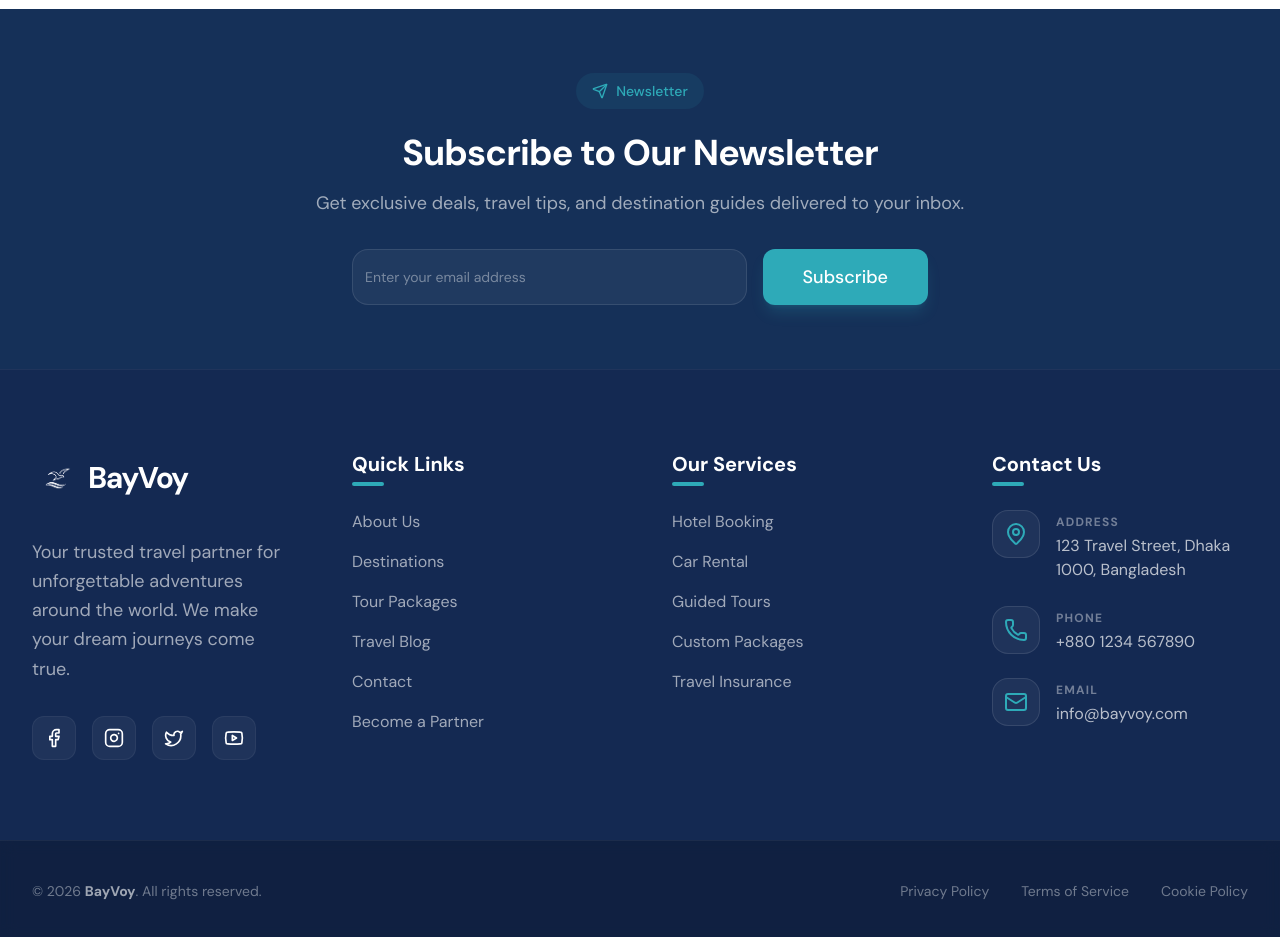
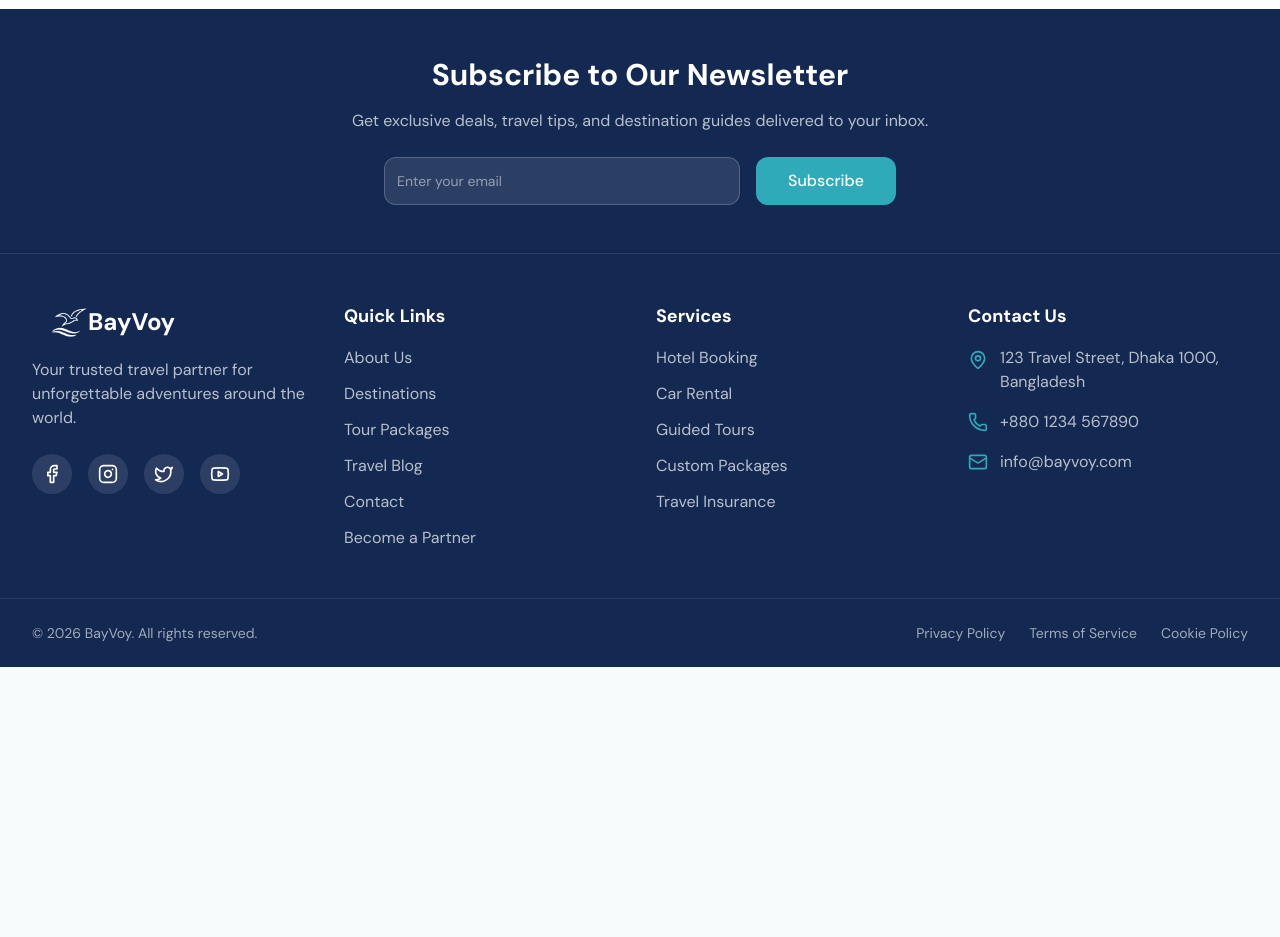
Before and after one commit to mdasif-me/bayvoy-csr, a Next.js app: page / in a window 1280 px wide. Shown: the part 3020-3957 px from the top of the page. After the commit the page ends 3687 px from the top, so only its background shows below. Built offline with nearby package versions, Linux system fonts and the light colour scheme.

Commit message:
Restore exact footer styles from user code and maintain Next.js compatibility

```diff
--- a/components/navigation/footer.tsx
+++ b/components/navigation/footer.tsx
@@ -4,7 +4,6 @@ import {
   Mail,
   Phone,
   MapPin,
-  Send,
 } from "lucide-react";
 import Image from "next/image";
 import Link from "next/link";
@@ -30,192 +29,230 @@ const YoutubeIcon = () => (
 
 const Footer = () => {
   return (
-    <footer id="contact" className="bg-navy text-white overflow-hidden">
-      {/* Newsletter Section */}
-      <div className="relative border-b border-white/5">
-        <div className="absolute inset-0 bg-ocean/5 pointer-events-none" />
-        <div className="container mx-auto px-4 lg:px-8 py-16 relative z-10">
-          <div className="max-w-4xl mx-auto text-center">
-            <div className="inline-flex items-center gap-2 px-4 py-2 rounded-full bg-ocean/10 text-ocean text-sm font-medium mb-6 animate-fade-in">
-              <Send className="w-4 h-4" />
-              <span>Newsletter</span>
-            </div>
-            <h3 className="text-3xl md:text-4xl font-bold mb-4 tracking-tight">
+    <footer id="contact" className="bg-navy text-primary-foreground">
+      {/* Newsletter */}
+      <div className="border-b border-primary-foreground/10">
+        <div className="container mx-auto px-4 lg:px-8 py-12">
+          <div className="max-w-4xl mx-auto text-center animate-fade-in-up">
+            <h3 className="text-2xl md:text-3xl font-bold mb-4">
               Subscribe to Our Newsletter
             </h3>
-            <p className="text-white/60 mb-8 text-lg max-w-2xl mx-auto">
+            <p className="text-primary-foreground/70 mb-6">
               Get exclusive deals, travel tips, and destination guides delivered
               to your inbox.
             </p>
-            <form className="flex flex-col sm:flex-row gap-4 max-w-xl mx-auto" onSubmit={(e) => e.preventDefault()}>
+            <div className="flex flex-col sm:flex-row gap-4 max-w-lg mx-auto">
               <Input
                 type="email"
-                placeholder="Enter your email address"
-                className="flex-1 h-14 bg-white/5 border-white/10 text-white placeholder:text-white/40 rounded-2xl focus:border-ocean/50 focus:ring-ocean/20 transition-all"
+                placeholder="Enter your email"
+                className="flex-1 h-12 bg-primary-foreground/10 border-primary-foreground/20 text-primary-foreground placeholder:text-primary-foreground/50 rounded-xl"
               />
-              <Button variant="ocean" size="xl" className="shadow-lg shadow-ocean/20">
+              <Button variant="ocean" size="lg">
                 Subscribe
               </Button>
-            </form>
+            </div>
           </div>
         </div>
       </div>
 
-      {/* Main Footer Content */}
-      <div className="container mx-auto px-4 lg:px-8 py-20">
-        <div className="grid grid-cols-1 md:grid-cols-2 lg:grid-cols-4 gap-12 lg:gap-16">
-          {/* Brand Column */}
-          <div className="space-y-8">
-            <Link href="/" className="flex items-center gap-0 group">
-              <div className="w-14 h-14 relative transition-transform group-hover:scale-105 duration-300">
-                <Image
-                  src="/images/icon/tranfarent_icon.png"
-                  alt="BayVoy Logo"
-                  fill
-                  className="object-contain"
-                />
+      {/* Main Footer */}
+      <div className="container mx-auto px-4 lg:px-8 py-12">
+        <div className="grid grid-cols-1 md:grid-cols-2 lg:grid-cols-4 gap-8">
+          {/* Brand */}
+          <div className="lg:col-span-1">
+            <Link href="/" className="relative flex items-center mb-4">
+              <div className="w-20 h-10 rounded-xl flex items-center justify-center">
+                <Image src="/images/icon/tranfarent_icon.png" alt="bayvoy" width={80} height={40} className="object-contain" />
               </div>
-              <span className="text-3xl font-bold tracking-tighter">BayVoy</span>
+              <span className="absolute ml-14 text-2xl font-bold">BayVoy</span>
             </Link>
-            <p className="text-white/60 leading-relaxed text-lg">
+            <p className="text-primary-foreground/70 mb-6">
               Your trusted travel partner for unforgettable adventures around
-              the world. We make your dream journeys come true.
+              the world.
             </p>
             <div className="flex items-center gap-4">
-              {[
-                { Icon: FacebookIcon, href: "https://facebook.com" },
-                { Icon: InstagramIcon, href: "https://instagram.com" },
-                { Icon: TwitterIcon, href: "https://twitter.com" },
-                { Icon: YoutubeIcon, href: "https://youtube.com" },
-              ].map((social, index) => (
               <a
-                  key={index}
-                  href={social.href}
-                  target="_blank"
-                  rel="noopener noreferrer"
-                  className="w-11 h-11 rounded-xl bg-white/5 flex items-center justify-center hover:bg-ocean hover:text-white transition-all duration-300 border border-white/5 hover:border-ocean/30 group"
+                href="#"
+                className="w-10 h-10 rounded-full bg-primary-foreground/10 flex items-center justify-center hover:bg-primary hover:text-primary-foreground transition-colors"
               >
-                  <social.Icon />
+                <FacebookIcon />
               </a>
-              ))}
+              <a
+                href="#"
+                className="w-10 h-10 rounded-full bg-primary-foreground/10 flex items-center justify-center hover:bg-primary hover:text-primary-foreground transition-colors"
+              >
+                <InstagramIcon />
+              </a>
+              <a
+                href="#"
+                className="w-10 h-10 rounded-full bg-primary-foreground/10 flex items-center justify-center hover:bg-primary hover:text-primary-foreground transition-colors"
+              >
+                <TwitterIcon />
+              </a>
+              <a
+                href="#"
+                className="w-10 h-10 rounded-full bg-primary-foreground/10 flex items-center justify-center hover:bg-primary hover:text-primary-foreground transition-colors"
+              >
+                <YoutubeIcon />
+              </a>
             </div>
           </div>
 
           {/* Quick Links */}
           <div>
-            <h4 className="font-bold text-xl mb-8 relative inline-block">
-              Quick Links
-              <span className="absolute -bottom-2 left-0 w-8 h-1 bg-ocean rounded-full" />
-            </h4>
-            <ul className="space-y-4">
-              {[
-                { name: "About Us", href: "/about" },
-                { name: "Destinations", href: "/destinations" },
-                { name: "Tour Packages", href: "/tours" },
-                { name: "Travel Blog", href: "/blog" },
-                { name: "Contact", href: "/contact" },
-                { name: "Become a Partner", href: "/become-partner" },
-              ].map((link) => (
-                <li key={link.name}>
+            <h4 className="font-bold text-lg mb-4">Quick Links</h4>
+            <ul className="space-y-3">
+              <li>
                 <Link
-                    href={link.href}
-                    className="text-white/60 hover:text-ocean transition-all duration-300 flex items-center group"
+                  href="/about"
+                  className="text-primary-foreground/70 hover:text-primary transition-colors"
                 >
-                    <span className="w-0 group-hover:w-4 h-0.5 bg-ocean mr-0 group-hover:mr-2 transition-all duration-300" />
-                    {link.name}
+                  About Us
                 </Link>
               </li>
-              ))}
+              <li>
+                <Link
+                  href="/destinations"
+                  className="text-primary-foreground/70 hover:text-primary transition-colors"
+                >
+                  Destinations
+                </Link>
+              </li>
+              <li>
+                <Link
+                  href="/tours"
+                  className="text-primary-foreground/70 hover:text-primary transition-colors"
+                >
+                  Tour Packages
+                </Link>
+              </li>
+              <li>
+                <Link
+                  href="/blog"
+                  className="text-primary-foreground/70 hover:text-primary transition-colors"
+                >
+                  Travel Blog
+                </Link>
+              </li>
+              <li>
+                <Link
+                  href="/contact"
+                  className="text-primary-foreground/70 hover:text-primary transition-colors"
+                >
+                  Contact
+                </Link>
+              </li>
+              <li>
+                <Link
+                  href="/become-partner"
+                  className="text-primary-foreground/70 hover:text-primary transition-colors"
+                >
+                  Become a Partner
+                </Link>
+              </li>
             </ul>
           </div>
 
-          {/* Services Content */}
+          {/* Services */}
           <div>
-            <h4 className="font-bold text-xl mb-8 relative inline-block">
-              Our Services
-              <span className="absolute -bottom-2 left-0 w-8 h-1 bg-ocean rounded-full" />
-            </h4>
-            <ul className="space-y-4">
-              {[
-                { name: "Hotel Booking", href: "/hotels" },
-                { name: "Car Rental", href: "/cars" },
-                { name: "Guided Tours", href: "/tours" },
-                { name: "Custom Packages", href: "/packages" },
-                { name: "Travel Insurance", href: "/insurance" },
-              ].map((link) => (
-                <li key={link.name}>
+            <h4 className="font-bold text-lg mb-4">Services</h4>
+            <ul className="space-y-3">
+              <li>
                 <Link
-                    href={link.href}
-                    className="text-white/60 hover:text-ocean transition-all duration-300 flex items-center group"
+                  href="/hotels"
+                  className="text-primary-foreground/70 hover:text-primary transition-colors"
                 >
-                    <span className="w-0 group-hover:w-4 h-0.5 bg-ocean mr-0 group-hover:mr-2 transition-all duration-300" />
-                    {link.name}
+                  Hotel Booking
                 </Link>
               </li>
-              ))}
+              <li>
+                <Link
+                  href="/cars"
+                  className="text-primary-foreground/70 hover:text-primary transition-colors"
+                >
+                  Car Rental
+                </Link>
+              </li>
+              <li>
+                <Link
+                  href="/tours"
+                  className="text-primary-foreground/70 hover:text-primary transition-colors"
+                >
+                  Guided Tours
+                </Link>
+              </li>
+              <li>
+                <Link
+                  href="/packages"
+                  className="text-primary-foreground/70 hover:text-primary transition-colors"
+                >
+                  Custom Packages
+                </Link>
+              </li>
+              <li>
+                <Link
+                  href="/insurance"
+                  className="text-primary-foreground/70 hover:text-primary transition-colors"
+                >
+                  Travel Insurance
+                </Link>
+              </li>
             </ul>
           </div>
 
-          {/* Contact Info */}
+          {/* Contact */}
           <div>
-            <h4 className="font-bold text-xl mb-8 relative inline-block">
-              Contact Us
-              <span className="absolute -bottom-2 left-0 w-8 h-1 bg-ocean rounded-full" />
-            </h4>
-            <ul className="space-y-6">
-              <li className="flex items-start gap-4 group">
-                <div className="w-12 h-12 rounded-2xl bg-white/5 border border-white/10 flex items-center justify-center shrink-0 group-hover:bg-ocean/10 group-hover:border-ocean/20 transition-all duration-300">
-                  <MapPin className="w-6 h-6 text-ocean" />
-                </div>
-                <div className="pt-1">
-                  <p className="text-white/40 text-xs uppercase tracking-widest font-bold mb-1">Address</p>
-                  <span className="text-white/70">123 Travel Street, Dhaka 1000, Bangladesh</span>
-                </div>
+            <h4 className="font-bold text-lg mb-4">Contact Us</h4>
+            <ul className="space-y-4">
+              <li className="flex items-start gap-3">
+                <MapPin className="w-5 h-5 text-primary mt-1 flex-shrink-0" />
+                <span className="text-primary-foreground/70">
+                  123 Travel Street, Dhaka 1000, Bangladesh
+                </span>
               </li>
-              <li className="flex items-start gap-4 group">
-                <div className="w-12 h-12 rounded-2xl bg-white/5 border border-white/10 flex items-center justify-center shrink-0 group-hover:bg-ocean/10 group-hover:border-ocean/20 transition-all duration-300">
-                  <Phone className="w-6 h-6 text-ocean" />
-                </div>
-                <div className="pt-1">
-                  <p className="text-white/40 text-xs uppercase tracking-widest font-bold mb-1">Phone</p>
-                  <span className="text-white/70">+880 1234 567890</span>
-                </div>
+              <li className="flex items-center gap-3">
+                <Phone className="w-5 h-5 text-primary flex-shrink-0" />
+                <span className="text-primary-foreground/70">
+                  +880 1234 567890
+                </span>
               </li>
-              <li className="flex items-start gap-4 group">
-                <div className="w-12 h-12 rounded-2xl bg-white/5 border border-white/10 flex items-center justify-center shrink-0 group-hover:bg-ocean/10 group-hover:border-ocean/20 transition-all duration-300">
-                  <Mail className="w-6 h-6 text-ocean" />
-                </div>
-                <div className="pt-1">
-                  <p className="text-white/40 text-xs uppercase tracking-widest font-bold mb-1">Email</p>
-                  <span className="text-white/70">info@bayvoy.com</span>
-                </div>
+              <li className="flex items-center gap-3">
+                <Mail className="w-5 h-5 text-primary flex-shrink-0" />
+                <span className="text-primary-foreground/70">
+                  info@bayvoy.com
+                </span>
               </li>
             </ul>
           </div>
         </div>
       </div>
 
-      {/* Bottom Footer Bar */}
-      <div className="border-t border-white/5 bg-black/20 backdrop-blur-sm">
-        <div className="container mx-auto px-4 lg:px-8 py-10">
-          <div className="flex flex-col md:flex-row items-center justify-between gap-8">
-            <div className="text-white/40 text-sm">
-              © {new Date().getFullYear()} <span className="text-white/60 font-bold">BayVoy</span>. All rights reserved.
-            </div>
-            <div className="flex flex-wrap justify-center items-center gap-x-8 gap-y-4 text-sm">
-              {[
-                { name: "Privacy Policy", href: "/privacy" },
-                { name: "Terms of Service", href: "/terms" },
-                { name: "Cookie Policy", href: "/cookies" },
-              ].map((item) => (
+      {/* Bottom Bar */}
+      <div className="border-t border-primary-foreground/10">
+        <div className="container mx-auto px-4 lg:px-8 py-6">
+          <div className="flex flex-col md:flex-row items-center justify-between gap-4">
+            <p className="text-primary-foreground/60 text-sm">
+              © {new Date().getFullYear()} BayVoy. All rights reserved.
+            </p>
+            <div className="flex items-center gap-6 text-sm">
               <Link
-                  key={item.name}
-                  href={item.href}
-                  className="text-white/40 hover:text-white transition-colors"
+                href="/privacy"
+                className="text-primary-foreground/60 hover:text-primary-foreground transition-colors"
               >
-                  {item.name}
+                Privacy Policy
               </Link>
-              ))}
+              <Link
+                href="/terms"
+                className="text-primary-foreground/60 hover:text-primary-foreground transition-colors"
+              >
+                Terms of Service
+              </Link>
+              <Link
+                href="/cookies"
+                className="text-primary-foreground/60 hover:text-primary-foreground transition-colors"
+              >
+                Cookie Policy
+              </Link>
             </div>
           </div>
         </div>
```
Lines whose indentation alone changed are shown as unchanged.
